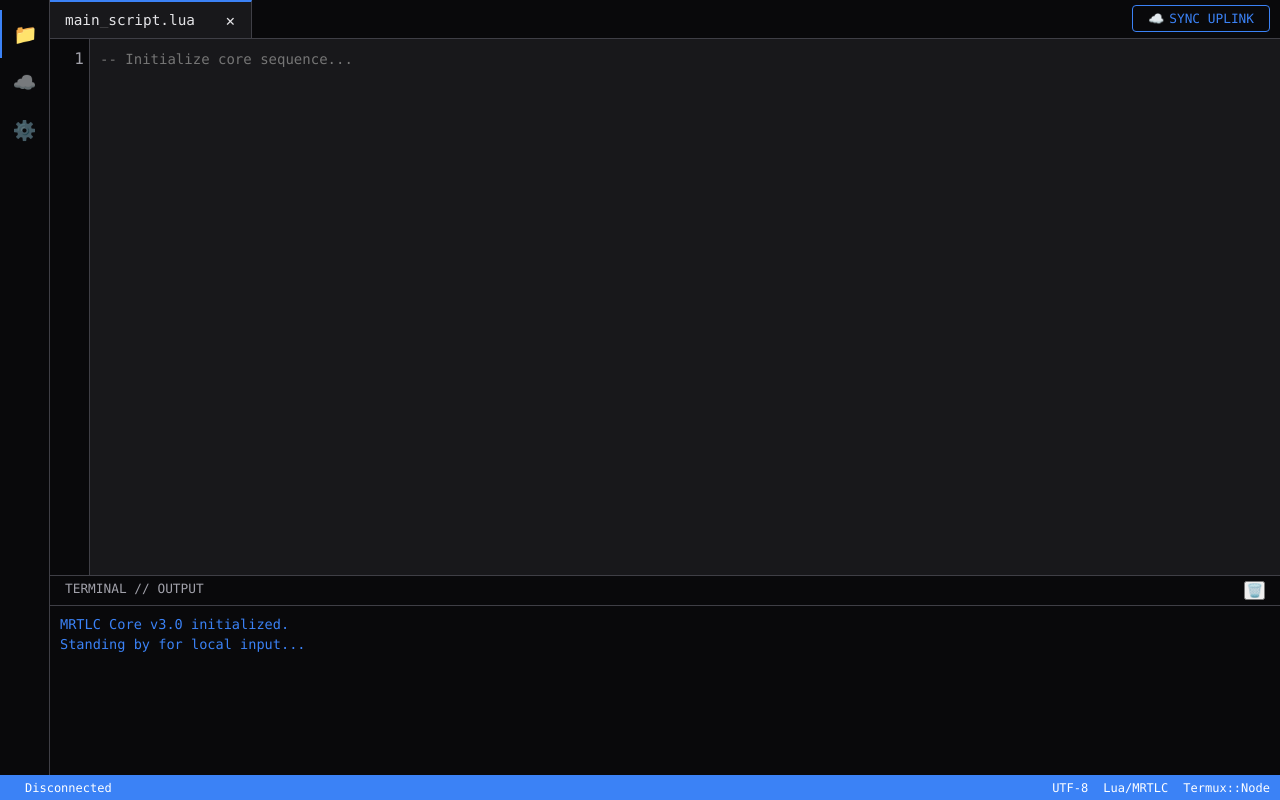
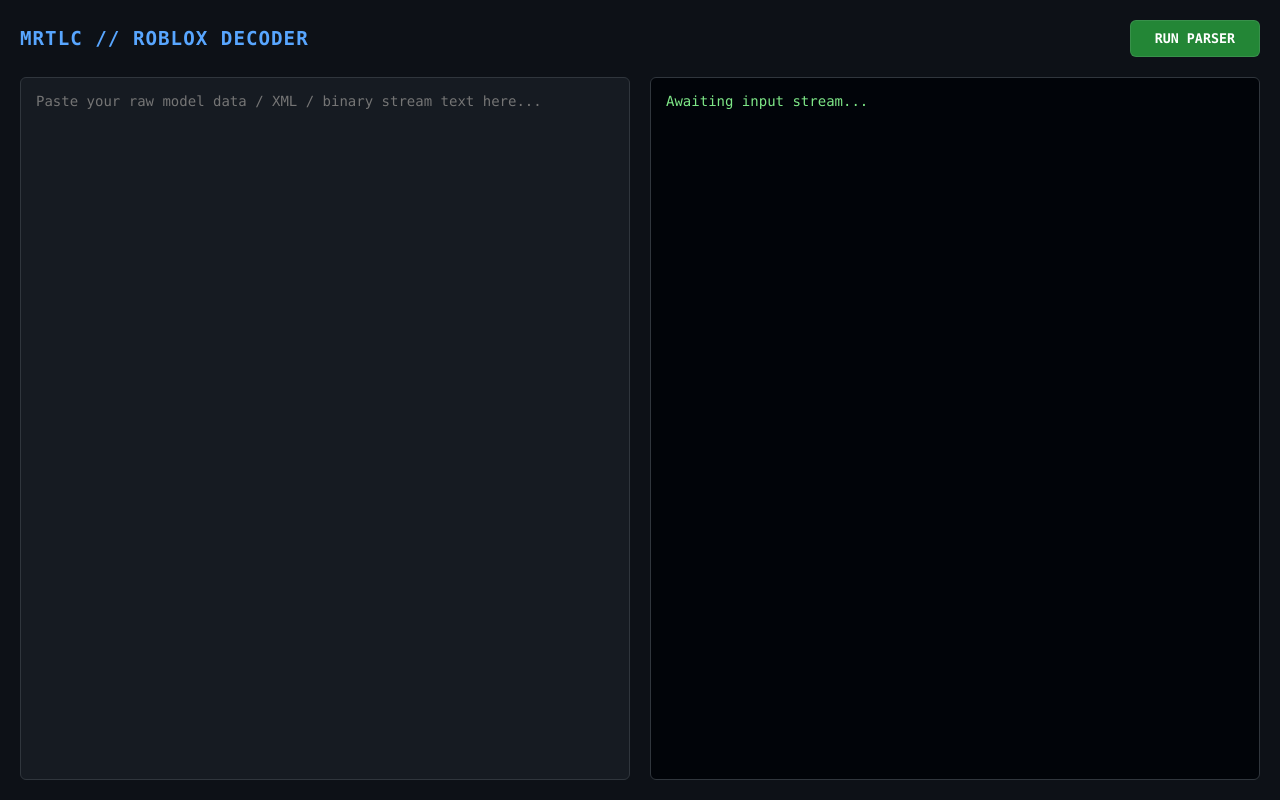
Before and after one commit to ayobro-hash/mrtlc-app, a website: page www/index.html in a window 1280 px wide. Drawn offline with Linux system fonts and the light colour scheme; a script that the page names is missing.

Commit message:
Update index.html

```diff
--- a/www/index.html
+++ b/www/index.html
@@ -3,63 +3,94 @@
 <head>
     <meta charset="UTF-8">
     <meta name="viewport" content="width=device-width, initial-scale=1.0">
-    <title>MRTLC // CORE V3</title>
-    <link rel="stylesheet" href="style.css">
+    <title>MRTLC Parser Engine</title>
+    <style>
+        * {
+            box-sizing: border-box;
+            margin: 0;
+            padding: 0;
+        }
+        body {
+            background: #0d1117;
+            color: #c9d1d9;
+            font-family: 'Consolas', 'Courier New', monospace;
+            height: 100vh;
+            display: flex;
+            flex-direction: column;
+            padding: 20px;
+            overflow: hidden;
+        }
+        .header {
+            display: flex;
+            justify-content: space-between;
+            align-items: center;
+            margin-bottom: 20px;
+            flex-shrink: 0;
+        }
+        h2 {
+            font-size: 1.2rem;
+            letter-spacing: 1px;
+            color: #58a6ff;
+        }
+        .btn {
+            background: #238636;
+            color: white;
+            border: 1px solid rgba(240,246,252,0.1);
+            padding: 10px 24px;
+            cursor: pointer;
+            font-weight: bold;
+            border-radius: 6px;
+            font-family: inherit;
+            transition: background 0.2s;
+        }
+        .btn:hover {
+            background: #2ea44f;
+        }
+        .container {
+            display: grid;
+            grid-template-columns: 1fr 1fr;
+            gap: 20px;
+            flex-grow: 1;
+            height: calc(100% - 60px);
+        }
+        textarea {
+            background: #161b22;
+            color: #e6edf3;
+            border: 1px solid #30363d;
+            padding: 15px;
+            font-family: inherit;
+            font-size: 14px;
+            resize: none;
+            outline: none;
+            border-radius: 6px;
+        }
+        textarea:focus {
+            border-color: #58a6ff;
+        }
+        .output {
+            background: #010409;
+            color: #7ee787;
+            border: 1px solid #30363d;
+            padding: 15px;
+            overflow-y: auto;
+            white-space: pre-wrap;
+            border-radius: 6px;
+            font-size: 14px;
+        }
+    </style>
 </head>
 <body>
-    <div class="ide-container">
 
-        <nav class="activity-bar">
-            <div class="icon active" title="Explorer">📁</div>
-            <div class="icon" title="Cloud Vault">☁️</div>
-            <div class="icon" title="Settings">⚙️</div>
-        </nav>
-
-        <main class="editor-area">
-            <div class="tab-bar">
-                <div class="tab active">
-                    <input type="text" id="filename-input" value="main_script.lua">
-                    <span class="close-tab">×</span>
-                </div>
-                <div class="action-buttons">
-                    <button id="sync-btn" class="btn btn-glow">
-                        <span class="cloud-icon">☁️</span> SYNC UPLINK
-                    </button>
-                </div>
-            </div>
-
-            <div class="code-container">
-                <div class="line-numbers" id="line-numbers">1</div>
-                <textarea id="editor" spellcheck="false" placeholder="-- Initialize core sequence..."></textarea>
-            </div>
-        </main>
-
-        <section class="terminal-drawer">
-            <div class="terminal-header">
-                <span>TERMINAL // OUTPUT</span>
-                <div class="terminal-actions">
-                    <button id="clear-term" class="icon-btn">🗑️</button>
-                </div>
-            </div>
-            <div id="console-output" class="terminal-body">
-                <div class="log system">MRTLC Core v3.0 initialized.</div>
-                <div class="log system">Standing by for local input...</div>
-            </div>
-        </section>
-
-        <footer class="status-bar">
-            <div class="status-left">
-                <span id="status-indicator" class="dot offline"></span>
-                <span id="status-text">Disconnected</span>
-            </div>
-            <div class="status-right">
-                <span>UTF-8</span>
-                <span>Lua/MRTLC</span>
-                <span>Termux::Node</span>
-            </div>
-        </footer>
+    <div class="header">
+        <h2>MRTLC // ROBLOX DECODER</h2>
+        <button id="parse-btn" class="btn">RUN PARSER</button>
     </div>
 
-    <script type="module" src="js/app-ui.js"></script>
+    <div class="container">
+        <textarea id="input-box" placeholder="Paste your raw model data / XML / binary stream text here..."></textarea>
+        <div id="output-box" class="output">Awaiting input stream...</div>
+    </div>
+
+    <script type="module" src="js/nexus-parser.js"></script>
 </body>
 </html>
```
